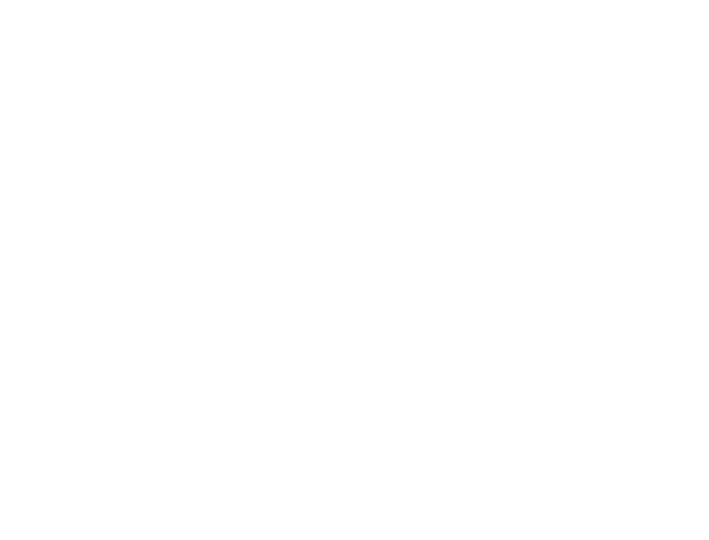
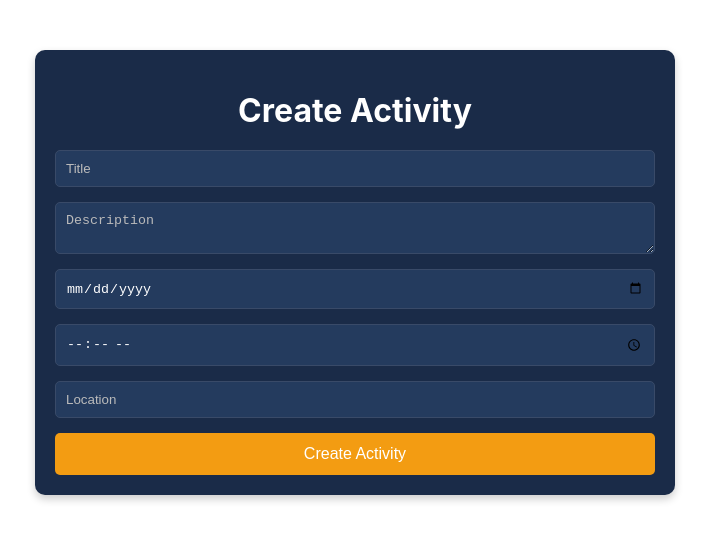
Before and after one commit to SalmanAlfarisi5/OpenJio-workspace, a React (Create React App) app in the folder frontend/: page /createactivity in a window 1280 px wide. Before the commit this address had no page. Shown: the top 540 px of the page, without its empty margins (285-994 px from the left). Built offline with nearby package versions, Linux system fonts and the light colour scheme.

Commit message:
Implementing create activity page

```diff
--- a/frontend/src/App.js
+++ b/frontend/src/App.js
@@ -8,6 +8,7 @@ import Activities from "./components/Activities";
 import LearnMore from "./components/LearnMore";
 import DetailedActivities from "./components/DetailedActivities";
 import Profile from "./components/Profile";
+import CreateActivity from "./components/CreateActivity";
 import ProtectedRoute from "./components/ProtectedRoute";
 
 const Home = () => {
@@ -17,19 +18,19 @@ const Home = () => {
       <div className="top-button">
         <button
           className="button button-link"
-          onClick={() => window.location.href = "/leaderboard"}
+          onClick={() => (window.location.href = "/leaderboard")}
         >
           Leaderboard
         </button>
         <button
           className="button button-link"
-          onClick={() => window.location.href = "/activities"}
+          onClick={() => (window.location.href = "/activities")}
         >
           Activities
         </button>
         <button
           className="button button-link"
-          onClick={() => window.location.href = "/learnmore"}
+          onClick={() => (window.location.href = "/learnmore")}
         >
           Learn More
         </button>
@@ -41,7 +42,7 @@ const Home = () => {
         </p>
         <button
           className="button get-started-button"
-          onClick={() => window.location.href = "/login"}
+          onClick={() => (window.location.href = "/login")}
         >
           Get Started
         </button>
@@ -61,11 +62,15 @@ const App = () => {
         <Route path="/activities" element={<Activities />} />
         <Route path="/learnmore" element={<LearnMore />} />
         <Route path="/detailedactivities" element={<DetailedActivities />} />
-        <Route path="/profile" element={
-          <ProtectedRoute>
-            <Profile />
-          </ProtectedRoute>
-        } />
+        <Route
+          path="/profile"
+          element={
+            <ProtectedRoute>
+              <Profile />
+            </ProtectedRoute>
+          }
+        />
+        <Route path="/createactivity" element={<CreateActivity />} />
       </Routes>
     </Router>
   );
--- a/frontend/src/components/Activities.js
+++ b/frontend/src/components/Activities.js
@@ -27,21 +27,9 @@ const Activities = () => {
       <div className="top-button">
         <button
           className="button button-link"
-          onClick={() => navigate("/leaderboard")}
+          onClick={() => navigate("/CreateActivity")}
         >
-          Leaderboard
-        </button>
-        <button
-          className="button button-link"
-          onClick={() => navigate("/activities")}
-        >
-          Activities
-        </button>
-        <button
-          className="button button-link"
-          onClick={() => navigate("/learnmore")}
-        >
-          Learn More
+          Create an Activity
         </button>
       </div>
       <div className="blocks">
--- /dev/null
+++ b/frontend/src/components/CreateActivity.css
@@ -0,0 +1,59 @@
+.create-activity {
+    max-width: 600px;
+    margin: 50px auto;
+    padding: 20px;
+    background-color: #1a2b48;
+    /* Dark blue background */
+    border-radius: 10px;
+    box-shadow: 0 4px 8px rgba(0, 0, 0, 0.2);
+    color: #fff;
+    /* White text color */
+}
+
+.create-activity h1 {
+    text-align: center;
+    margin-bottom: 20px;
+    color: #fff;
+    /* White text color */
+}
+
+.create-activity form {
+    display: flex;
+    flex-direction: column;
+}
+
+.create-activity input,
+.create-activity textarea {
+    margin-bottom: 15px;
+    padding: 10px;
+    border: 1px solid #394a68;
+    /* Slightly lighter border */
+    border-radius: 5px;
+    background-color: #243b5e;
+    /* Darker background for inputs */
+    color: #fff;
+    /* White text color */
+}
+
+.create-activity input::placeholder,
+.create-activity textarea::placeholder {
+    color: #bbb;
+    /* Light gray placeholder */
+}
+
+.create-activity button {
+    padding: 12px;
+    background-color: #f39c12;
+    /* Yellow button */
+    color: #fff;
+    /* White text color */
+    border: none;
+    border-radius: 5px;
+    cursor: pointer;
+    font-size: 16px;
+}
+
+.create-activity button:hover {
+    background-color: #e67e22;
+    /* Slightly darker yellow on hover */
+}
--- /dev/null
+++ b/frontend/src/components/CreateActivity.js
@@ -0,0 +1,71 @@
+import React, { useState } from "react";
+import "./CreateActivity.css";
+
+const CreateActivity = () => {
+  const [formData, setFormData] = useState({
+    title: "",
+    description: "",
+    date: "",
+    time: "",
+    location: "",
+  });
+
+  const handleChange = (e) => {
+    const { name, value } = e.target;
+    setFormData({ ...formData, [name]: value });
+  };
+
+  const handleSubmit = (e) => {
+    e.preventDefault();
+    // Implement your submit logic here
+    console.log("Activity Created", formData);
+  };
+
+  return (
+    <div className="create-activity">
+      <h1>Create Activity</h1>
+      <form onSubmit={handleSubmit}>
+        <input
+          type="text"
+          name="title"
+          placeholder="Title"
+          value={formData.title}
+          onChange={handleChange}
+          required
+        />
+        <textarea
+          name="description"
+          placeholder="Description"
+          value={formData.description}
+          onChange={handleChange}
+          required
+        />
+        <input
+          type="date"
+          name="date"
+          value={formData.date}
+          onChange={handleChange}
+          required
+        />
+        <input
+          type="time"
+          name="time"
+          value={formData.time}
+          onChange={handleChange}
+          required
+        />
+        <input
+          type="text"
+          name="location"
+          placeholder="Location"
+          value={formData.location}
+          onChange={handleChange}
+          required
+        />
+        <button type="submit">Create Activity</button>
+      </form>
+    </div>
+  );
+};
+
+export default CreateActivity;
```
